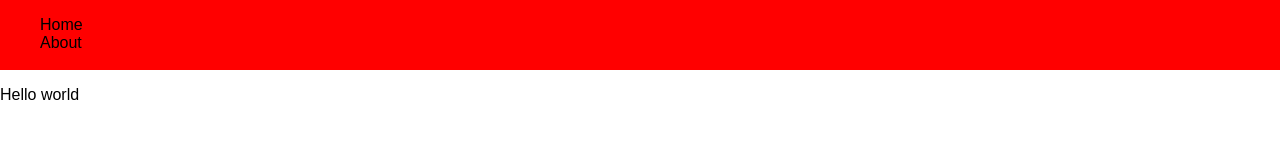
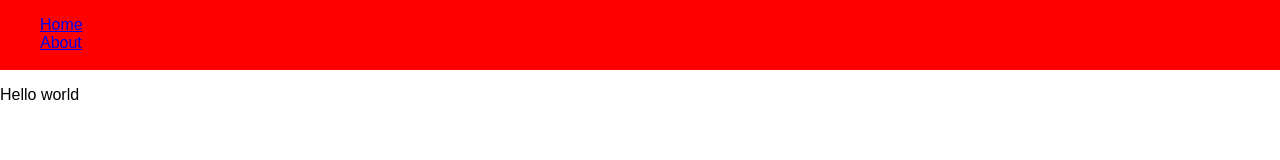
Before and after one commit to nicktwu/sameteam, a React (Create React App) app in the folder frontend/: page / in a window 1280 px wide. Shown: the top 160 px of the page. Built offline with nearby package versions, Linux system fonts and the light colour scheme.

Commit message:
Added functional navbar links

```diff
--- /dev/null
+++ b/frontend/src/components/AboutComponent/index.js
@@ -0,0 +1,14 @@
+/**
+ * Created by nwu on 9/16/17.
+ */
+import React, {Component} from 'react';
+
+export default class AboutComponent extends Component {
+  render() {
+    return (
+      <div>
+        <p>About stuff</p>
+      </div>
+    )
+  }
+}
--- a/frontend/src/components/HeaderBar/index.js
+++ b/frontend/src/components/HeaderBar/index.js
@@ -3,6 +3,7 @@
  */
 import React, {Component} from 'react';
 import './header.css'
+import {Link} from 'react-router-dom';
 
 export class HeaderBar extends Component {
 
@@ -11,7 +12,7 @@ export class HeaderBar extends Component {
       <div className="header-bar">
         <ul>
           {this.props.pages.map((page, index) => {
-            return <li key={index}>{page.name}</li>
+            return <Link to={page.url} key={index}><li>{page.name}</li></Link>
           })}
         </ul>
       </div>
--- a/frontend/src/pages.js
+++ b/frontend/src/pages.js
@@ -2,16 +2,19 @@
  * Created by nwu on 9/16/17.
  */
 import HomeContent from './components/HomeComponent'
+import AboutContent from './components/AboutComponent'
 
 var pageList = [
   {
     url: "/",
     name: "Home",
-    comp: HomeContent
+    comp: HomeContent,
+    exact: true
   },
   {
     url:"/about",
-    name: "About"
+    name: "About",
+    comp: AboutContent
   }
 ];
 
```
